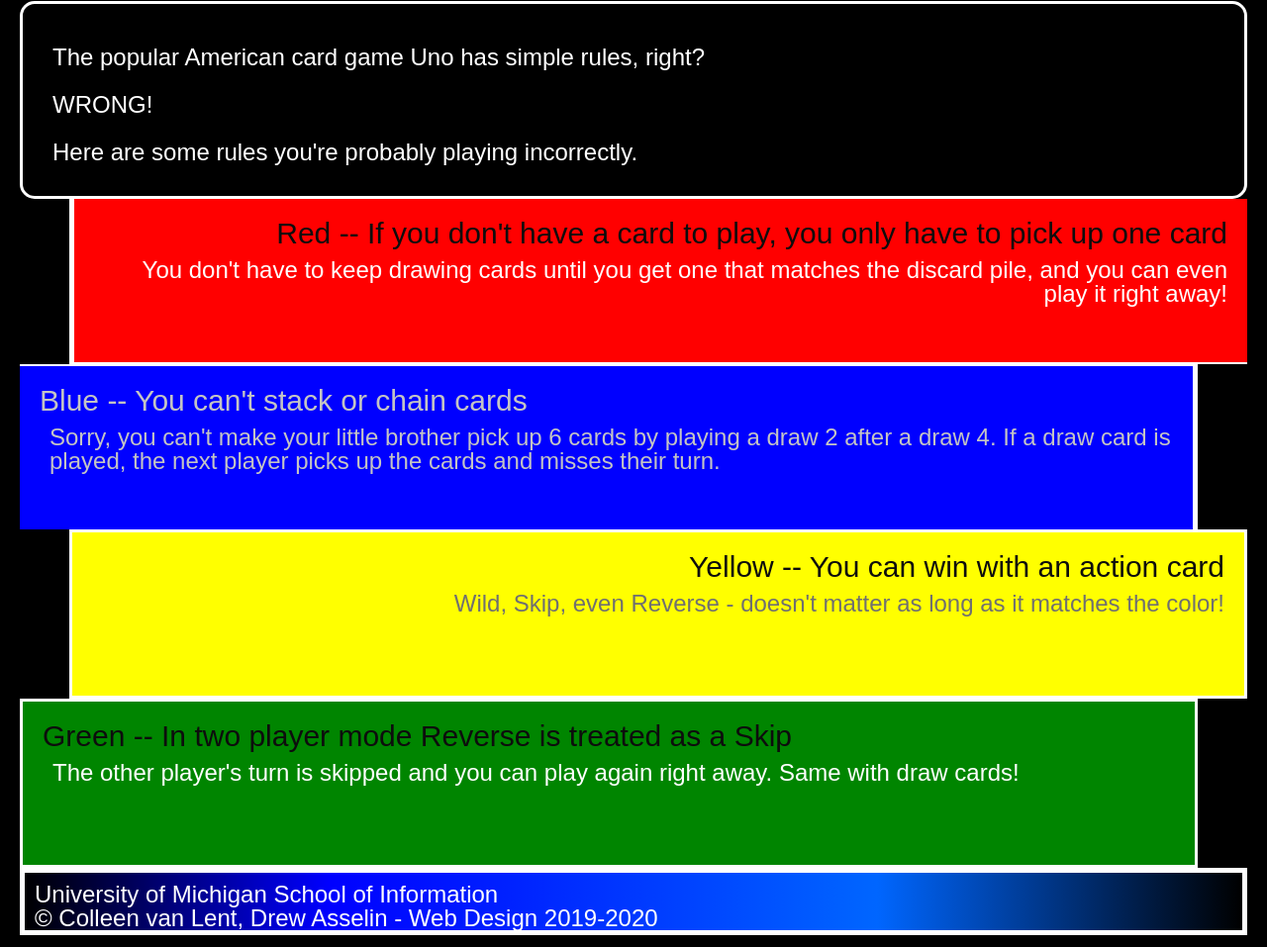
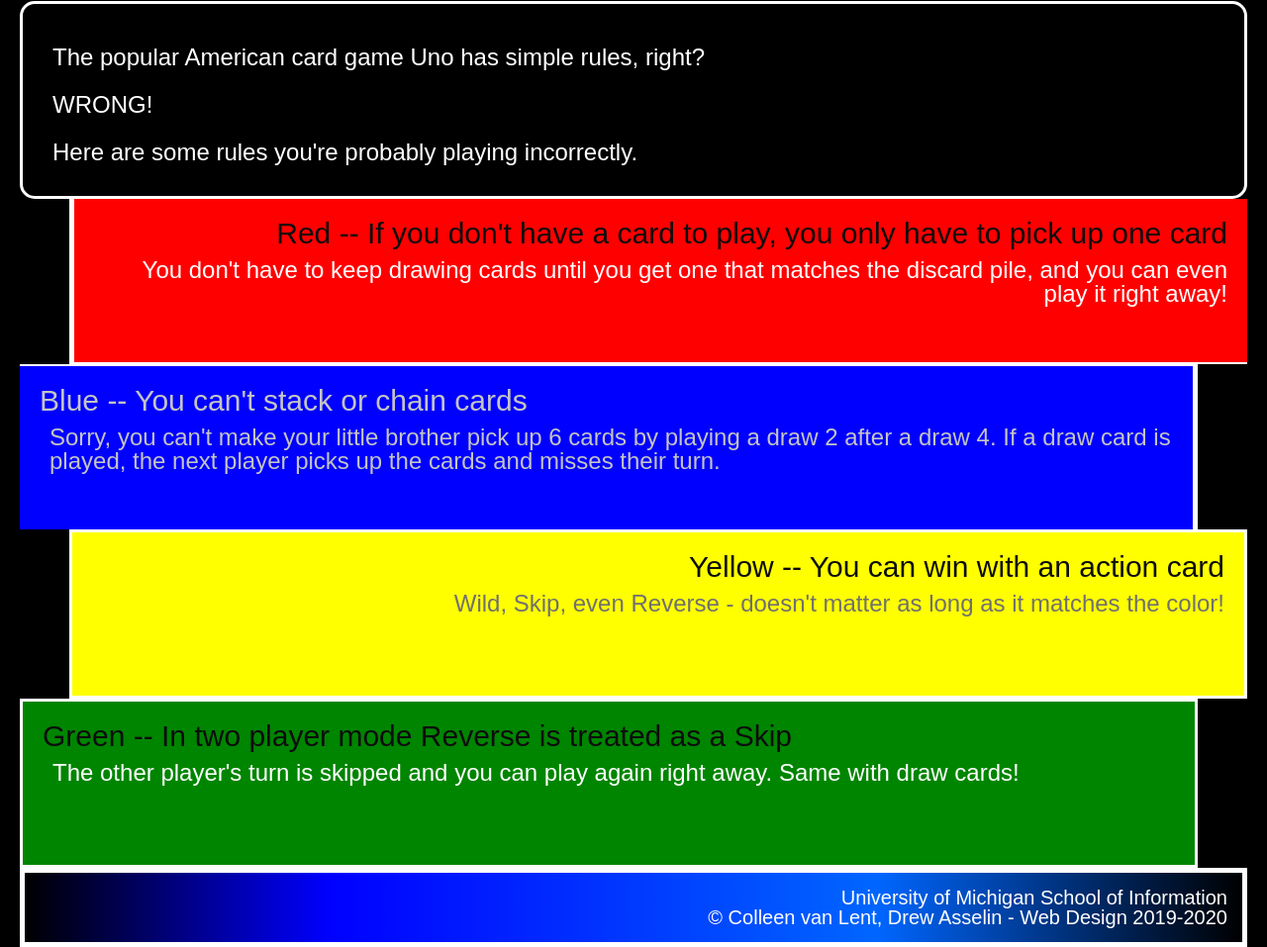
Before and after one commit to 539discussion-section-2-7/hw2-2023, a plain HTML site: page index.html in a window 1280 px wide. Shown: the part 327-1284 px from the top of the page at 99% size. Drawn offline with Linux system fonts and the light colour scheme.

Commit message:
Add files via upload

```diff
--- a/css/style.css
+++ b/css/style.css
@@ -81,3 +81,9 @@ footer {
     background: linear-gradient(90deg, #000000 0%, #0000ff 25%, #0066ff 70%, #000000 100%);
     border: 5px solid #ffffff;
 }
+
+footer p {
+    font-size: 20px;
+    text-align: right;
+    padding: 15px 15px 15px 0;
+}
```
